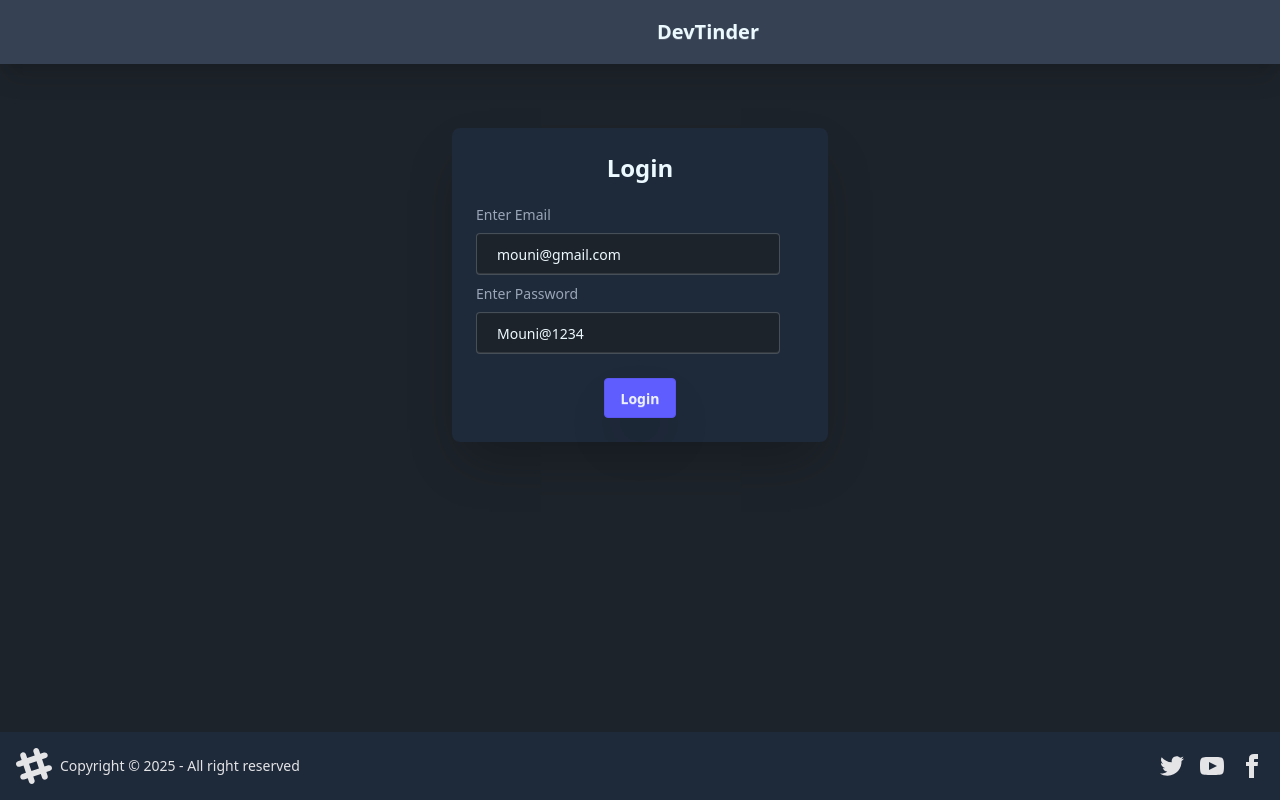
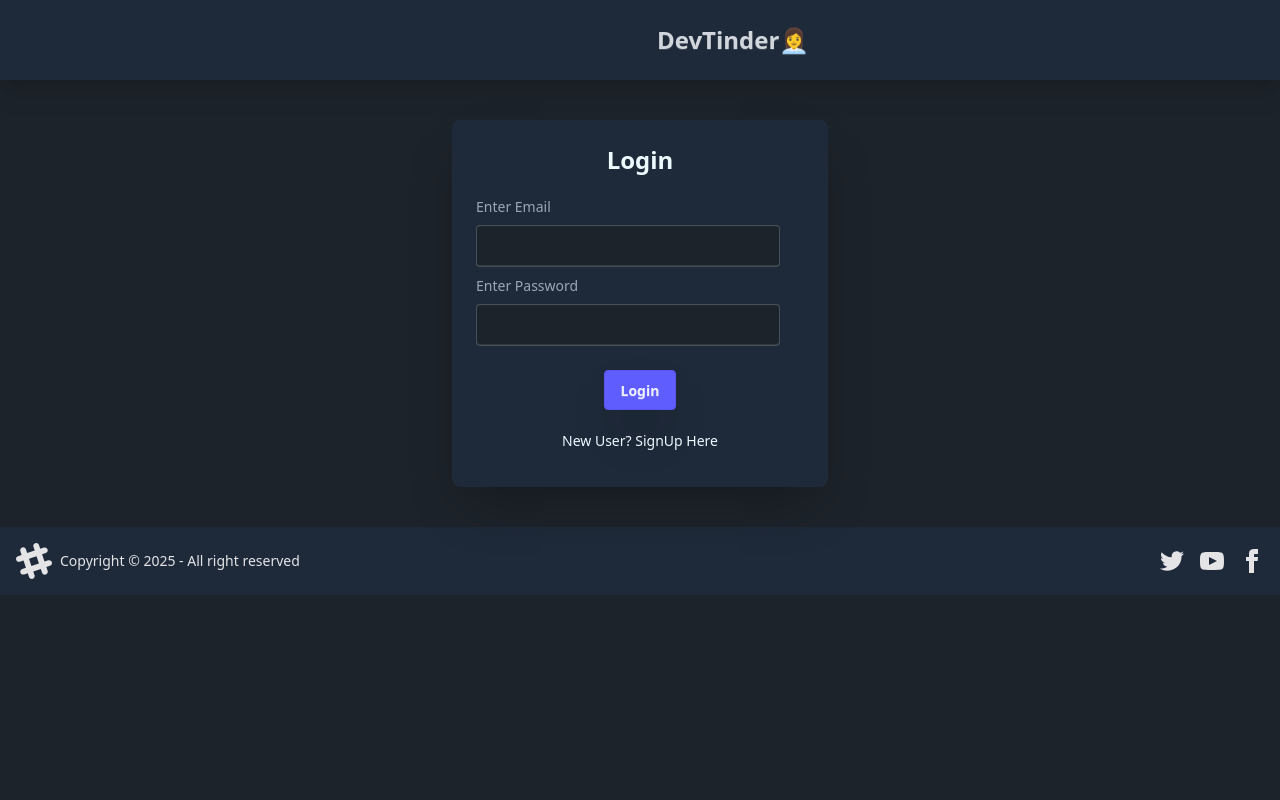
Before and after one commit to Mounika-Gummidi/dev-tinder-frontend, a React (Vite) app: page /login in a window 1280 px wide. Built offline with nearby package versions, Linux system fonts and the light colour scheme; no server answers.

Commit message:
final fixes

```diff
--- a/src/components/Body.jsx
+++ b/src/components/Body.jsx
@@ -35,8 +35,9 @@ const Body = () =>{
   return(
     <div>
       <Navbar/>
+      <Outlet/>
       <Footer/>
-      <Outlet/>
+
     </div>
   )
 }
--- a/src/components/Connections.jsx
+++ b/src/components/Connections.jsx
@@ -12,6 +12,7 @@ const Connections = () =>{
       const res = await axios.get(BASE_URL+"/user/connections",{withCredentials:true});
 
       dispatch(addConnections(res?.data?.data));
+      console.log("Fetched Connections:", res?.data?.data);
     }
     catch(err)
     {
@@ -23,7 +24,8 @@ const Connections = () =>{
     fetchConnections();
   },[]);
 
-  // if(connections.length===0) return <h1>No Connection Requests</h1>
+  if(!connections) return;
+  if(connections.length===0) return <h1 className="flex justify-center text-2xl py-15">No Connection Requests</h1>;
 
   return connections && (
     <div className="">
@@ -31,11 +33,12 @@ const Connections = () =>{
       {connections.map((connection) =>
       {
         const {firstName,lastName,photoUrl,age,gender,about} = connection;
+
         return (
           <div key={connection.id} className="my-3">
             <ul className="list bg-base-200 mx-auto max-w-3xl rounded-box shadow-md">
             <li className="list-row">
-              <div><img className="size-10 rounded-box" src={photoUrl}/></div>
+              <div><img className="size-10 rounded-box" src={photoUrl || "/default-avatar.png"} alt="User Profile"/></div>
               <div>
                 <div>{firstName+" "+lastName}</div>
                 {age && gender && <div className="text-xs uppercase font-semibold opacity-60">{age+", "+gender}</div>}
--- a/src/components/EditProfile.jsx
+++ b/src/components/EditProfile.jsx
@@ -9,10 +9,10 @@ const EditProfile =({user}) => {
   const [firstName,setFirstName] = useState(user.firstName);
   const [lastName,setLastName] = useState(user.lastName);
   const [photoUrl,setPhotoUrl] = useState(user.photoUrl);
-  const [age,setAge] = useState(user.age);
-  const [gender,setGender] = useState(user.gender);
-  const [about,setAbout] = useState(user.about);
-  const [skills,setSkills] = useState(user.skills);
+  const [age,setAge] = useState(user.age|| "");
+  const [gender,setGender] = useState(user.gender || "");
+  const [about,setAbout] = useState(user.about|| "");
+  const [skills,setSkills] = useState(user.skills ||"");
   const [showToast,setShowToast] = useState(false);
   const [err,setErr] = useState("");
   const dispatch = useDispatch();
--- a/src/components/Feed.jsx
+++ b/src/components/Feed.jsx
@@ -24,11 +24,19 @@ const Feed =() =>{
   useEffect(()=>{
     getFeed();
   },[])
+
+
+
   return feed && (
-    <div className="flex justify-center my-10">
-      <UserCard user={feed[0]}/>
+    <div className="flex flex-col items-center my-15 space-y-5">
+      {feed.length > 0 ? (
+        feed.map((user) => <UserCard key={user.id} user={user} />)
+      ) : (
+        <h1>No users found!</h1>
+      )}
     </div>
   );
+
 };
 
 export default Feed;
--- a/src/components/Footer.jsx
+++ b/src/components/Footer.jsx
@@ -1,7 +1,7 @@
 const Footer = () =>{
   return(
     <div>
-      <footer className="footer sm:footer-horizontal bg-gray-800 text-neutral-content items-center p-4 bottom-0 fixed">
+      <footer className="footer sm:footer-horizontal bg-gray-800 text-neutral-content items-center p-4 bottom-0 ">
         <aside className="grid-flow-col items-center">
           <svg
             width="36"
--- a/src/components/Login.jsx
+++ b/src/components/Login.jsx
@@ -6,8 +6,11 @@ import { useNavigate } from "react-router-dom";
 import {BASE_URL} from "../utils/constants";
 
 const Login = () =>{
-  const [email,setEmail] = useState("mouni@gmail.com");
-  const [password,setPassword] = useState("Mouni@1234");
+  const [email,setEmail] = useState("");
+  const [password,setPassword] = useState("");
+  const [firstName,setFirstName] = useState("");
+  const [lastName,setLastName] = useState("");
+  const [isLoginForm, setIsLoginForm] =useState(true);
   const dispatch = useDispatch();
   const navigate= useNavigate();
   const [err,setErr] = useState("");
@@ -26,12 +29,45 @@ const Login = () =>{
       console.error(err);
     }
   }
+
+  const handleSignUp = async () =>{
+    try{
+      const res= await axios.post(BASE_URL + "/signup",
+          {firstName,lastName,email,password},{withCredentials:true}
+      );
+      dispatch(addUser(res?.data?.data));
+      return navigate("/profile");
+    }
+    catch(err)
+    {
+      setErr(err?.response?.data);
+      console.error(err);
+    }
+  }
+
   return(
-    <div className="flex justify-center mt-16">
+    <div className="flex justify-center mt-10 mb-10">
       <div className="card bg-gray-800 w-94 shadow-2xl ">
         <div className="card-body">
-          <h2 className="card-title flex justify-center text-2xl mb-3">Login</h2>
+          <h2 className="card-title flex justify-center text-2xl mb-3">{isLoginForm? "Login":"SignUp"}</h2>
 
+          {!isLoginForm && <><label className="form-control w-full max-w-xs">
+            <div className="label">
+              <span className="label-text mb-2">First Name:</span>
+            </div>
+            <input type="text" value={firstName} onChange={(e)=>setFirstName(e.target.value)} className="input input-bordered w-76 p-5" />
+            <div className="label">
+            </div>
+          </label>
+
+          <label className="form-control w-full max-w-xs">
+            <div className="label">
+              <span className="label-text mb-2">Last Name:</span>
+            </div>
+            <input type="text" value={lastName} onChange={(e)=>setLastName(e.target.value)} className="input input-bordered w-76 p-5" />
+            <div className="label">
+            </div>
+          </label></>}
 
           <label className="form-control w-full max-w-xs">
             <div className="label">
@@ -46,15 +82,16 @@ const Login = () =>{
             <div className="label">
               <span className="label-text mb-2">Enter Password</span>
             </div>
-            <input type="text" value={password} onChange={(e)=>setPassword(e.target.value)} className="input input-bordered w-76 p-5" />
+            <input type="password" value={password} onChange={(e)=>setPassword(e.target.value)} className="input input-bordered w-76 p-5" />
             <div className="label">
             </div>
           </label>
 
           <p className="text-red-500">{err }</p>
           <div className="card-actions justify-center mt-2">
-            <button className="btn btn-primary shadow-2xl" onClick={handleLogin}>Login</button>
+            <button className="btn btn-primary shadow-2xl" onClick={isLoginForm? handleLogin:handleSignUp}>{isLoginForm? "Login":"SignUp"}</button>
           </div>
+          <p className="m-auto py-3" onClick={()=>setIsLoginForm((value)=>!value)}>{isLoginForm? "New User? SignUp Here":"Existing User? Login Here"}</p>
         </div>
       </div>
     </div>
--- a/src/components/Navbar.jsx
+++ b/src/components/Navbar.jsx
@@ -23,7 +23,7 @@ const Navbar =()=>{
 
   return(
     <div>
-       <div className="navbar bg-gray-700 shadow-xl">
+       <div className="navbar bg-gray-800 p-5 shadow-xl">
         <div className="navbar-start">
          {user && <div className="dropdown">
             <div tabIndex={0} role="button" className="btn btn-ghost btn-circle">
@@ -41,10 +41,10 @@ const Navbar =()=>{
           </div> }
         </div>
         <div className="navbar-center">
-          <a className="btn btn-ghost text-xl">DevTinder</a>
+          <a className="btn btn-ghost text-2xl text-gray-300">DevTinder👩‍💼</a>
         </div>
         {user && <div className="navbar-end">
-          <p>{"Welcome! "+ user.firstName}</p>
+          <button type="button" className="bg-gradient-to-r text-gray-100 from-gray-700 to-black  shadow-2xl focus:ring-4 text-base focus:ring-blue-300 font-medium rounded-2xl px-7 py-3 focus:outline-none dark:focus:ring-blue-800">{"Welcome! "+ user.firstName}</button>
           <button className="btn btn-ghost btn-circle">
             <div className="indicator">
               <svg xmlns="http://www.w3.org/2000/svg" className="h-5 w-5" fill="none" viewBox="0 0 24 24" stroke="currentColor"> <path strokeLinecap="round" strokeLinejoin="round" strokeWidth="2" d="M15 17h5l-1.405-1.405A2.032 2.032 0 0118 14.158V11a6.002 6.002 0 00-4-5.659V5a2 2 0 10-4 0v.341C7.67 6.165 6 8.388 6 11v3.159c0 .538-.214 1.055-.595 1.436L4 17h5m6 0v1a3 3 0 11-6 0v-1m6 0H9" /> </svg>
--- a/src/components/Requests.jsx
+++ b/src/components/Requests.jsx
@@ -16,7 +16,7 @@ const Requests = () =>{
       console.log(res);
       dispatch(removeRequest(_id));
     } catch (err) {
-      console.log(err);
+      console.error(err);
     }
 
   }
@@ -39,8 +39,8 @@ const Requests = () =>{
   if(requests.length===0) return <h1 className="flex justify-center text-2xl">No Requests Found!!</h1>
 
   return requests && (
-    <div>
-      <h1 className="text-center text-bold text-2xl my-5 text-white">Requests</h1>
+    <div className="mb-20">
+      <h1 className="text-center text-bold text-2xl mt-5  text-white">Requests</h1>
       {requests.map((request) =>
       {
         const {_id,firstName,lastName,photoUrl,age,gender,about} = request.fromUserId;
@@ -48,7 +48,7 @@ const Requests = () =>{
           <div key={_id} className="my-3">
             <ul className="list bg-base-300 mx-auto max-w-2xl rounded-box shadow-md">
             <li className="list-row">
-              <div><img className="size-10 rounded-box" src={photoUrl}/></div>
+              <div><img className="size-12 rounded-box " src={photoUrl}/></div>
               <div>
                 <div>{firstName+" "+lastName}</div>
                 {age && gender && <div className="text-xs uppercase font-semibold opacity-60">{age+", "+gender}</div>}
--- a/src/components/UserCard.jsx
+++ b/src/components/UserCard.jsx
@@ -1,9 +1,31 @@
-const UserCard = ({ user }) =>{
+import axios from "axios";
+import {BASE_URL} from "../utils/constants";
+import {useDispatch} from "react-redux";
+import { removeUserFromFeed } from "../utils/feedSlice";
+
+const UserCard = ( {user} ) =>{
+  const dispatch = useDispatch();
   // console.log(user);
-  const {firstName, lastName,age,gender,skills,about,photoUrl} = user;
+  if (!user) return null;
+  const {_id,firstName, lastName,age,gender,skills,about,photoUrl} = user;
+
+  const handleSendRequest = async (status,userId) => {
+    try{
+      const res= await axios.post(BASE_URL+"/request/send/"+status+"/"+userId,
+        {},{withCredentials:true},);
+      console.log(res);
+      dispatch(removeUserFromFeed(userId));
+
+    }
+    catch(err)
+    {
+      console.error(err);
+    }
+  }
+
   return(
     <div>
-      <div className="card bg-base-200 w-80 shadow-sm pt-4">
+      <div className="card bg-base-300 w-90 shadow-sm pt-4">
       <figure>
         <img className="w-50"
           src={photoUrl}
@@ -15,8 +37,8 @@ const UserCard = ({ user }) =>{
         {age && gender && <p>{age+","+gender}</p>}
         {skills && <p>{"Skills: "+skills}</p>}
         <div className="card-actions justify-end py-2 pb-0">
-          <button className="btn btn-primary">Ignore</button>
-          <button className="btn btn-secondary">Interested</button>
+          <button className="btn btn-secondary" onClick={()=>handleSendRequest("ignored",_id)}>Ignore</button>
+          <button className="btn btn-primary"onClick={()=>handleSendRequest("intrested",_id)}>Interested</button>
         </div>
       </div>
     </div>
--- a/src/index.css
+++ b/src/index.css
@@ -1,4 +1,4 @@
 @import "tailwindcss";
 @plugin "daisyui" {
-  themes: light --default, dark --prefersdark, sunset;
+  themes: light --default, dark --prefersdark, dark;
 }
--- a/src/utils/feedSlice.js
+++ b/src/utils/feedSlice.js
@@ -7,11 +7,12 @@ const feedSlice = createSlice({
     addFeed: (state,action)=>{
       return action.payload;
     },
-    removeFeed: (state,action)=>{
-      return null;
+    removeUserFromFeed: (state,action)=>{
+      const newFeed = state.filter(user=> user._id!==action.payload);
+      return newFeed;
     },
   },
 });
 
-export const {addFeed,removeFeed} = feedSlice.actions;
+export const {addFeed,removeUserFromFeed} = feedSlice.actions;
 export default feedSlice.reducer;
```
